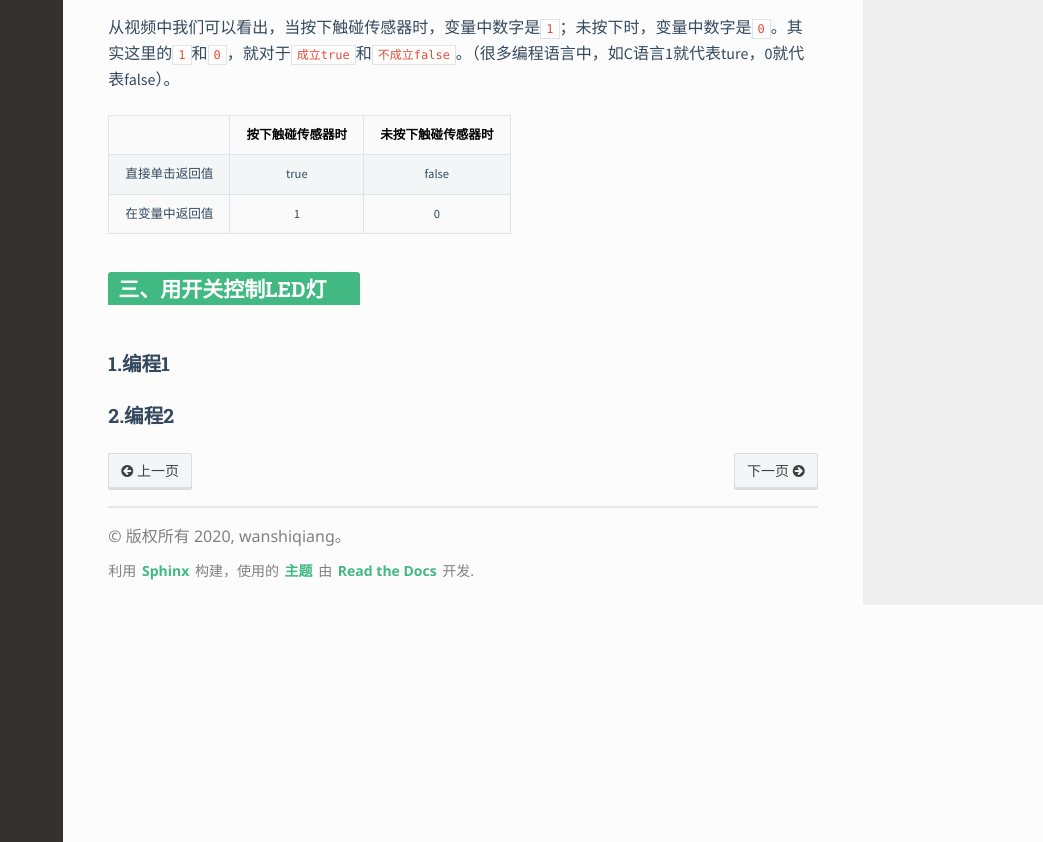
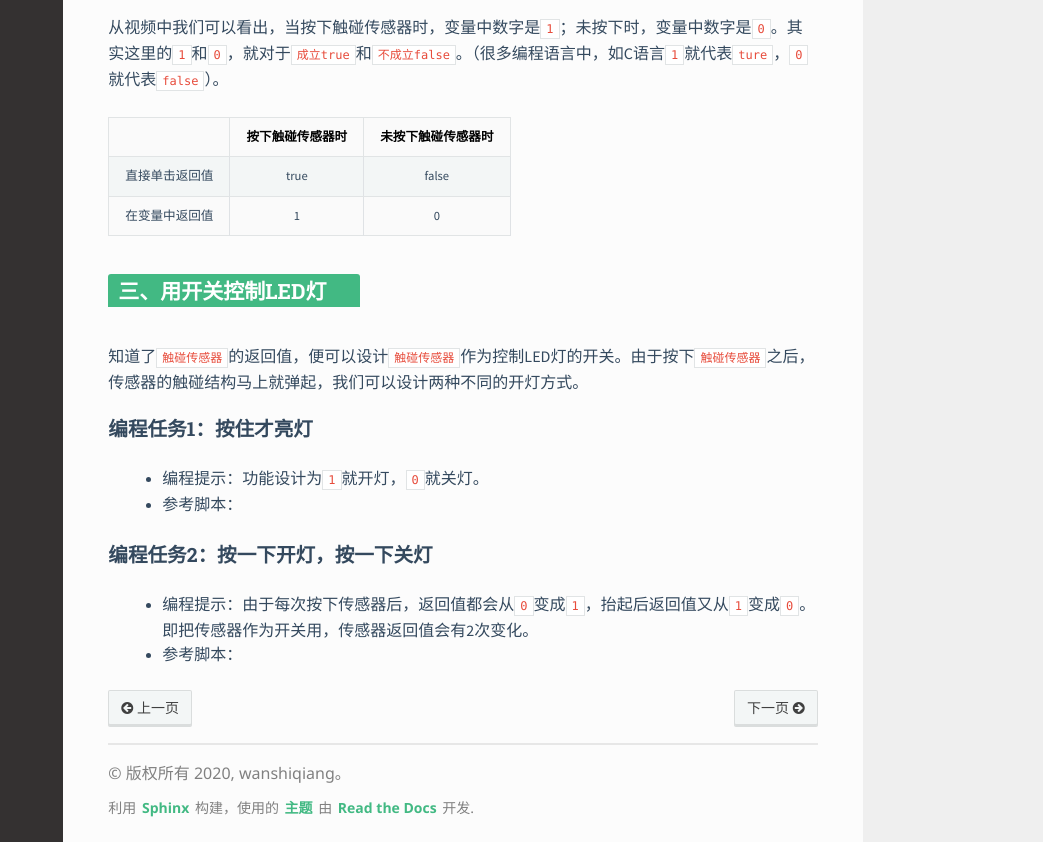
Before and after one commit to wanshiqiang/OSH_ComThinkBook, a Sphinx documentation site: the page built from source/bookChapters/part2/part2_2.md, in a window 1280 px wide and 1400 px high, scrolled down 1641 px. Shown: the part 558-1400 px from the top of the window, without its empty margins (237-1280 px from the left). Built offline with Sphinx 7.4.7 and the Read the Docs theme 2.0.0, drawn with Linux system fonts in a browser that asks for light colours; a script that is not in the unit is left out.

Commit message:
开关灯章节

```diff
--- a/source/bookChapters/part2/part2_2.md
+++ b/source/bookChapters/part2/part2_2.md
@@ -30,7 +30,7 @@
 
 【视频演示】
 
-从视频中我们可以看出，当按下触碰传感器时，变量中数字是`1`；未按下时，变量中数字是`0`。其实这里的`1`和`0`，就对于`成立true`和`不成立false`。（很多编程语言中，如C语言1就代表ture，0就代表false）。
+从视频中我们可以看出，当按下触碰传感器时，变量中数字是`1`；未按下时，变量中数字是`0`。其实这里的`1`和`0`，就对于`成立true`和`不成立false`。（很多编程语言中，如C语言`1`就代表`ture`，`0`就代表`false`）。
 
 |                | 按下触碰传感器时 | 未按下触碰传感器时 |
 | :------------: | :--------------: | :----------------: |
@@ -39,10 +39,16 @@
 
 
 
-
-
 ## 三、用开关控制LED灯
 
-### 1.编程1
+知道了`触碰传感器`的返回值，便可以设计`触碰传感器`作为控制LED灯的开关。由于按下`触碰传感器`之后，传感器的触碰结构马上就弹起，我们可以设计两种不同的开灯方式。
 
-### 2.编程2
+### 编程任务1：按住才亮灯
+
+* 编程提示：功能设计为`1`就开灯，`0`就关灯。
+* 参考脚本：
+
+### 编程任务2：按一下开灯，按一下关灯
+
+* 编程提示：由于每次按下传感器后，返回值都会从`0`变成`1`，抬起后返回值又从`1`变成`0`。即把传感器作为开关用，传感器返回值会有2次变化。
+* 参考脚本：
```
